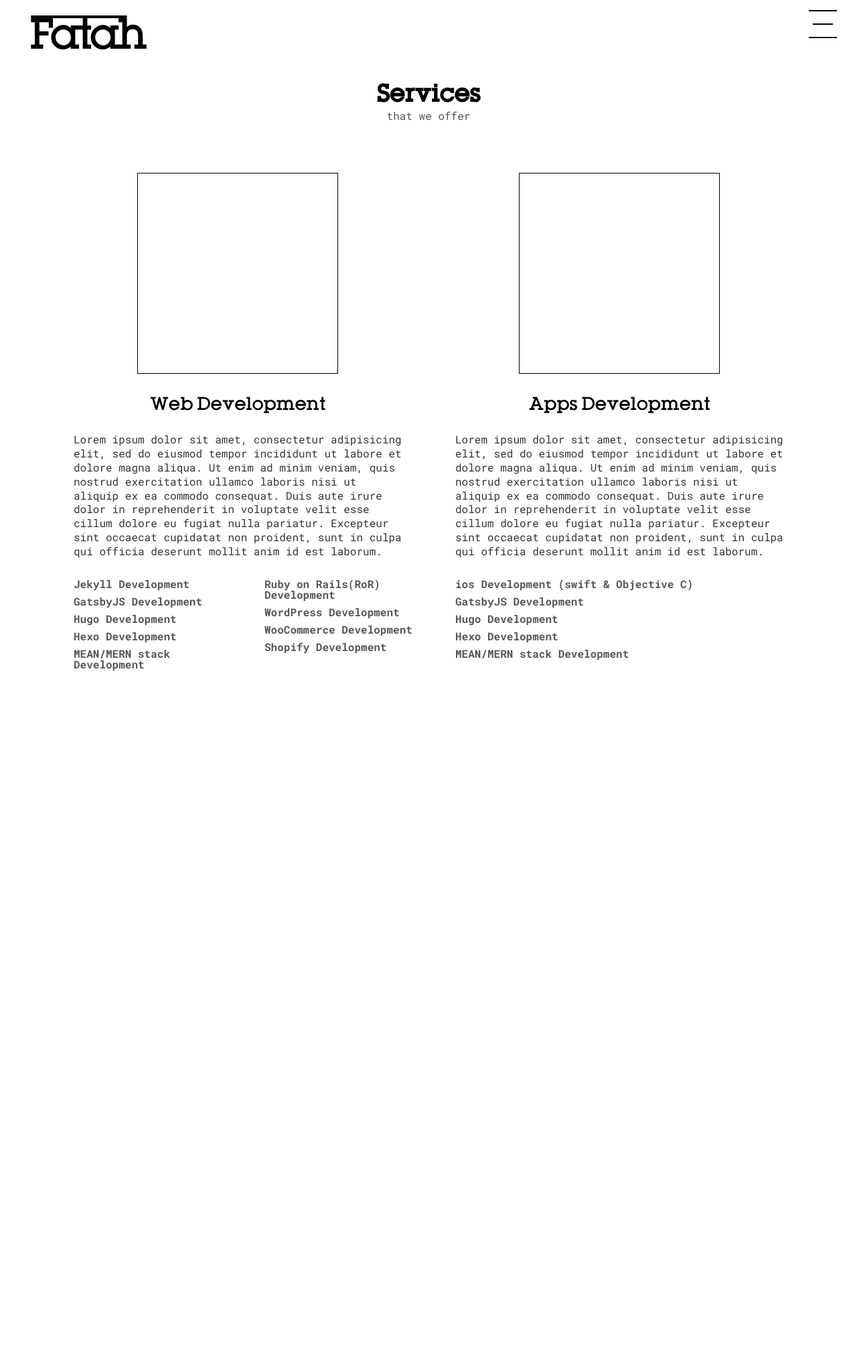
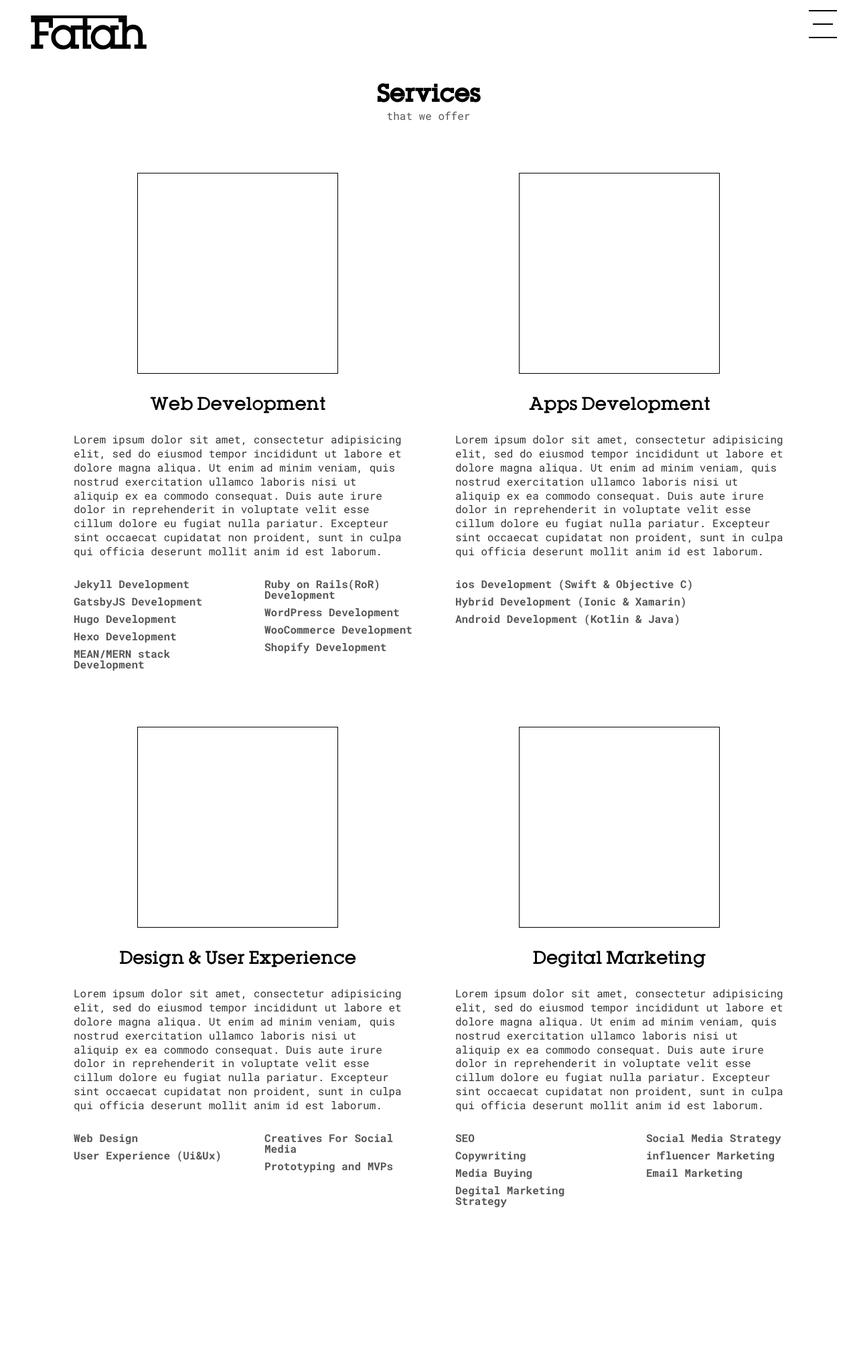
Before and after one commit to fatahco/fatahco.github.io, a Jekyll site: the page built from skill.html, in a window 1280 px wide. Shown: the whole page at 67% size. Built offline with Jekyll 4.4.1, drawn with Linux system fonts in a browser that asks for light colours; nearby versions of some CDN libraries; before the commit the page ends 1210 px from its top, so only the background shows below that.

Commit message:
complete basic service page

```diff
--- a/_sass/scss/services.scss
+++ b/_sass/scss/services.scss
@@ -16,8 +16,8 @@
     }
   }
   .services_list{
-    margin-top: 75px;
     .icon{
+      margin-top: 75px;
       height: 300px;
       width: 300px;
       border: solid 1px #000;
--- a/skill.html
+++ b/skill.html
@@ -16,6 +16,7 @@ permalink: /skill/
     </div>
     <div class="services_list">
       <div class="row">
+        <!-- Mobile -->
         <div class="col-sm-6">
           <div class="web_development">
             <a href="#">
@@ -50,6 +51,7 @@ permalink: /skill/
             </div>
           </div>
         </div>
+        <!-- Apps -->
         <div class="col-sm-6">
           <div class="apps_development">
             <a href="#">
@@ -66,11 +68,74 @@ permalink: /skill/
             <div class="row">
               <div class="col-sm-12">
                 <ul class="list">
-                  <li class="items">ios Development (swift & Objective C)</li>
-                  <li class="items">GatsbyJS Development</li>
-                  <li class="items">Hugo Development</li>
-                  <li class="items">Hexo Development</li>
-                  <li class="items">MEAN/MERN stack Development</li>
+                  <li class="items">ios Development (Swift & Objective C)</li>
+                  <li class="items">Hybrid Development (Ionic & Xamarin)</li>
+                  <li class="items">Android Development (Kotlin & Java)</li>
+                </ul>
+              </div>
+            </div>
+          </div>
+        </div>
+        <!-- UI & UX -->
+        <div class="col-sm-6">
+          <div class="ui-ux">
+            <a href="#">
+              <div class="icon"></div>
+            </a>
+            <a href="#">
+              <div class="title">
+                <h1>Design & User Experience</h1>
+              </div>
+            </a>
+            <div class="info">
+              <p class="details">Lorem ipsum dolor sit amet, consectetur adipisicing elit, sed do eiusmod tempor incididunt ut labore et dolore magna aliqua. Ut enim ad minim veniam, quis nostrud exercitation ullamco laboris nisi ut aliquip ex ea commodo consequat. Duis aute irure dolor in reprehenderit in voluptate velit esse cillum dolore eu fugiat nulla pariatur. Excepteur sint occaecat cupidatat non proident, sunt in culpa qui officia deserunt mollit anim id est laborum.</p>
+            </div>
+            <div class="row">
+              <div class="col-sm-6">
+                <ul class="list">
+                  <li class="items">Web Design</li>
+                  <li class="items">User Experience (Ui&Ux)</li>
+                </ul>
+              </div>
+              <div class="col-sm-6">
+                <ul class="list">
+                  <li class="items">Creatives For Social Media</li>
+                  <li class="items">Prototyping and MVPs</li>
+                </ul>
+              </div>
+            </div>
+          </div>
+        </div>
+
+
+        <!-- Degital Marketing -->
+        <div class="col-sm-6">
+          <div class="Degital-Marketing">
+            <a href="#">
+              <div class="icon"></div>
+            </a>
+            <a href="#">
+              <div class="title">
+                <h1>Degital Marketing</h1>
+              </div>
+            </a>
+            <div class="info">
+              <p class="details">Lorem ipsum dolor sit amet, consectetur adipisicing elit, sed do eiusmod tempor incididunt ut labore et dolore magna aliqua. Ut enim ad minim veniam, quis nostrud exercitation ullamco laboris nisi ut aliquip ex ea commodo consequat. Duis aute irure dolor in reprehenderit in voluptate velit esse cillum dolore eu fugiat nulla pariatur. Excepteur sint occaecat cupidatat non proident, sunt in culpa qui officia deserunt mollit anim id est laborum.</p>
+            </div>
+            <div class="row">
+              <div class="col-sm-6">
+                <ul class="list">
+                  <li class="items">SEO</li>
+                  <li class="items">Copywriting</li>
+                  <li class="items">Media Buying</li>
+                  <li class="items">Degital Marketing Strategy</li>
+                </ul>
+              </div>
+              <div class="col-sm-6">
+                <ul class="list">
+                  <li class="items">Social Media Strategy</li>
+                  <li class="items">influencer Marketing</li>
+                  <li class="items">Email Marketing</li>
                 </ul>
               </div>
             </div>
```
